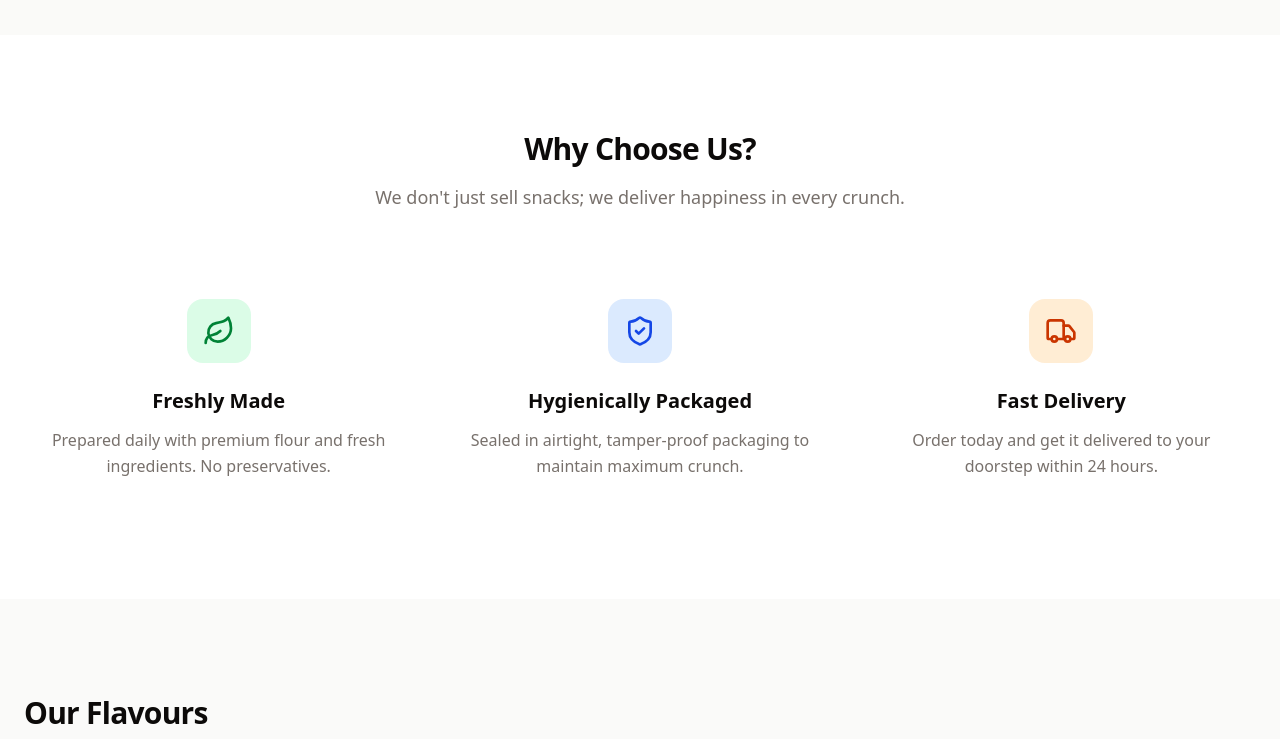
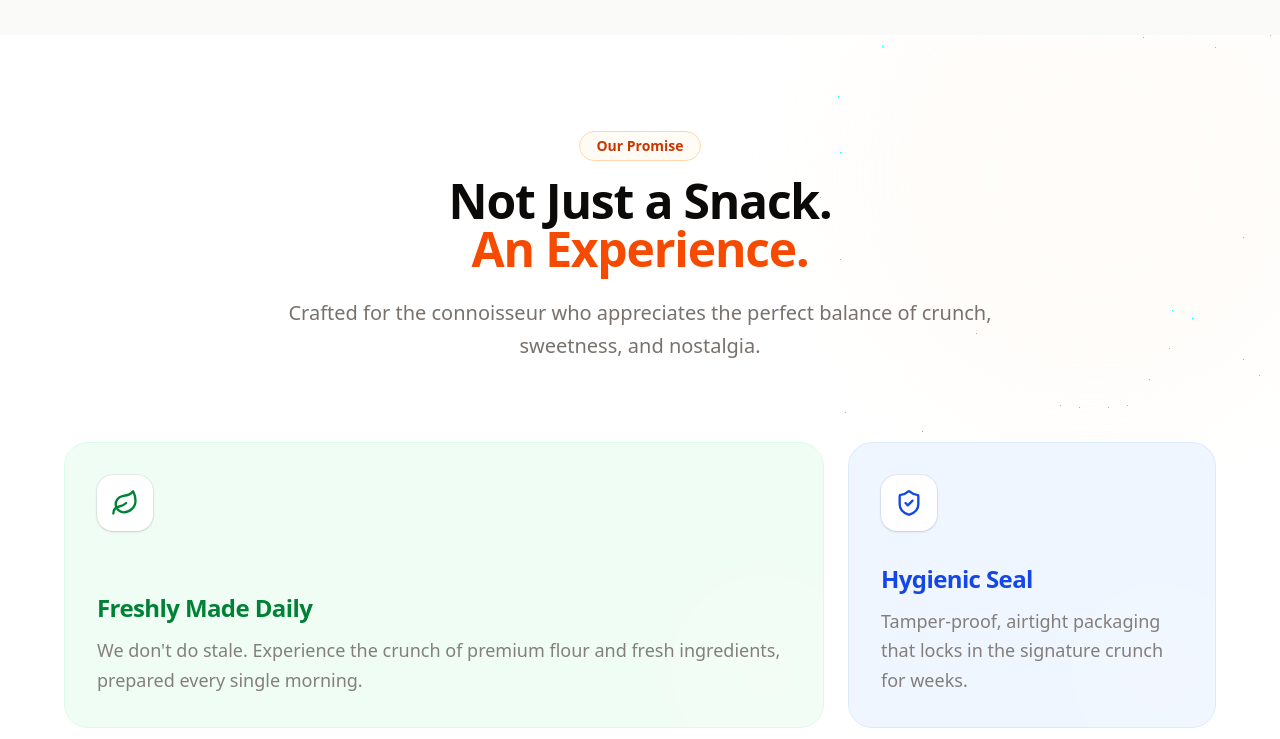
Before and after one commit to Afrimann/chin-chin, a Next.js app: page / in a window 1280 px wide. Shown: the part 1180-1919 px from the top of the page. Built offline with nearby package versions, Linux system fonts and the light colour scheme; a web font is replaced by a local one.

Commit message:
feat: Add an animated marketing features section and include `framer-motion` dependency.

```diff
--- a/app/(marketing)/components/features.tsx
+++ b/app/(marketing)/components/features.tsx
@@ -1,53 +1,99 @@
-import { Truck, ShieldCheck, Leaf } from "lucide-react"
-import { Card, CardContent } from "@/components/ui/card"
+"use client"
+
+import { Truck, ShieldCheck, Leaf, Sparkles } from "lucide-react"
+import { motion } from "framer-motion"
+import { Badge } from "@/components/ui/badge"
 
 const features = [
     {
         icon: Leaf,
-        title: "Freshly Made",
-        description: "Prepared daily with premium flour and fresh ingredients. No preservatives.",
-        color: "bg-green-100 text-green-700",
+        title: "Freshly Made Daily",
+        description: "We don't do stale. Experience the crunch of premium flour and fresh ingredients, prepared every single morning.",
+        className: "md:col-span-2",
+        color: "bg-green-50 text-green-700 border-green-100",
     },
     {
         icon: ShieldCheck,
-        title: "Hygienically Packaged",
-        description: "Sealed in airtight, tamper-proof packaging to maintain maximum crunch.",
-        color: "bg-blue-100 text-blue-700",
+        title: "Hygienic Seal",
+        description: "Tamper-proof, airtight packaging that locks in the signature crunch for weeks.",
+        className: "md:col-span-1",
+        color: "bg-blue-50 text-blue-700 border-blue-100",
     },
     {
         icon: Truck,
-        title: "Fast Delivery",
-        description: "Order today and get it delivered to your doorstep within 24 hours.",
-        color: "bg-orange-100 text-orange-700",
+        title: "Express Delivery",
+        description: "From our kitchen to your doorstep in 24 hours. Hot, fresh, and ready to devour.",
+        className: "md:col-span-1",
+        color: "bg-orange-50 text-orange-700 border-orange-100",
+    },
+    {
+        icon: Sparkles,
+        title: "Premium Ingredients",
+        description: "Zero preservatives. just pure, authentic joy in every bite.",
+        className: "md:col-span-2",
+        color: "bg-stone-50 text-stone-700 border-stone-100",
     },
 ]
 
 export function Features() {
     return (
-        <section className="py-24 bg-white">
-            <div className="container px-4 md:px-6">
-                <div className="text-center mb-16">
-                    <h2 className="text-3xl font-bold tracking-tight mb-4">Why Choose Us?</h2>
-                    <p className="text-muted-foreground text-lg max-w-2xl mx-auto">
-                        We don't just sell snacks; we deliver happiness in every crunch.
-                    </p>
+        <section className="py-24 bg-white relative overflow-hidden">
+            {/* Background Decor */}
+            <div className="absolute top-0 left-0 w-full h-full overflow-hidden pointer-events-none">
+                <div className="absolute top-[-10%] right-[-5%] w-[500px] h-[500px] bg-orange-50/50 rounded-full blur-3xl opacity-60" />
+                <div className="absolute bottom-[-10%] left-[-5%] w-[400px] h-[400px] bg-stone-50/80 rounded-full blur-3xl opacity-60" />
+            </div>
+
+            <div className="container px-4 md:px-6 relative z-10">
+                <div className="text-center mb-20 max-w-3xl mx-auto">
+                    <motion.div
+                        initial={{ opacity: 0, y: 20 }}
+                        whileInView={{ opacity: 1, y: 0 }}
+                        viewport={{ once: true }}
+                        transition={{ duration: 0.5 }}
+                    >
+                        <Badge variant="outline" className="mb-4 px-4 py-1 text-sm border-orange-200 text-orange-700 bg-orange-50/50 backdrop-blur">
+                            Our Promise
+                        </Badge>
+                        <h2 className="text-4xl md:text-5xl font-extrabold tracking-tight mb-6 text-foreground">
+                            Not Just a Snack. <br className="hidden md:block" />
+                            <span className="text-orange-600">An Experience.</span>
+                        </h2>
+                        <p className="text-muted-foreground text-lg md:text-xl leading-relaxed">
+                            Crafted for the connoisseur who appreciates the perfect balance of crunch, sweetness, and nostalgia.
+                        </p>
+                    </motion.div>
                 </div>
 
-                <div className="grid grid-cols-1 md:grid-cols-3 gap-8">
+                <div className="grid grid-cols-1 md:grid-cols-3 gap-6 max-w-6xl mx-auto">
                     {features.map((feature, index) => {
                         const Icon = feature.icon
                         return (
-                            <Card key={index} className="border-none shadow-none text-center bg-transparent group cursor-default">
-                                <CardContent className="pt-6">
-                                    <div className={`mx-auto w-16 h-16 rounded-2xl flex items-center justify-center mb-6 transition-transform group-hover:scale-110 duration-300 ${feature.color}`}>
-                                        <Icon className="h-8 w-8" />
+                            <motion.div
+                                key={index}
+                                initial={{ opacity: 0, y: 20 }}
+                                whileInView={{ opacity: 1, y: 0 }}
+                                viewport={{ once: true }}
+                                transition={{ duration: 0.5, delay: index * 0.1 }}
+                                whileHover={{ y: -5 }}
+                                className={`relative group overflow-hidden rounded-3xl border p-8 transition-all duration-300 hover:shadow-xl ${feature.className} ${feature.color} bg-opacity-40 backdrop-blur-sm`}
+                            >
+                                <div className="relative z-10 flex flex-col h-full justify-between gap-8">
+                                    <div className={`w-14 h-14 rounded-2xl flex items-center justify-center bg-white shadow-sm ring-1 ring-black/5`}>
+                                        <Icon className="h-7 w-7" />
                                     </div>
-                                    <h3 className="text-xl font-bold mb-3">{feature.title}</h3>
-                                    <p className="text-muted-foreground leading-relaxed">
-                                        {feature.description}
-                                    </p>
-                                </CardContent>
-                            </Card>
+
+                                    <div>
+                                        <h3 className="text-2xl font-bold mb-3 tracking-tight">{feature.title}</h3>
+                                        <p className="text-muted-foreground/90 text-lg leading-relaxed font-medium">
+                                            {feature.description}
+                                        </p>
+                                    </div>
+                                </div>
+
+                                {/* Hover Abstract Shape */}
+                                <div className="absolute -bottom-10 -right-10 w-48 h-48 bg-white/20 rounded-full blur-2xl group-hover:scale-150 transition-transform duration-700" />
+                            </motion.div>
                         )
                     })}
                 </div>
--- a/package.json
+++ b/package.json
@@ -12,6 +12,7 @@
     "@radix-ui/react-slot": "^1.2.4",
     "class-variance-authority": "^0.7.1",
     "clsx": "^2.1.1",
+    "framer-motion": "^12.34.0",
     "lucide-react": "^0.564.0",
     "next": "16.1.6",
     "react": "19.2.3",
```
Also changed, not shown: 1 other file (tests, documents, lock files or other folders).
